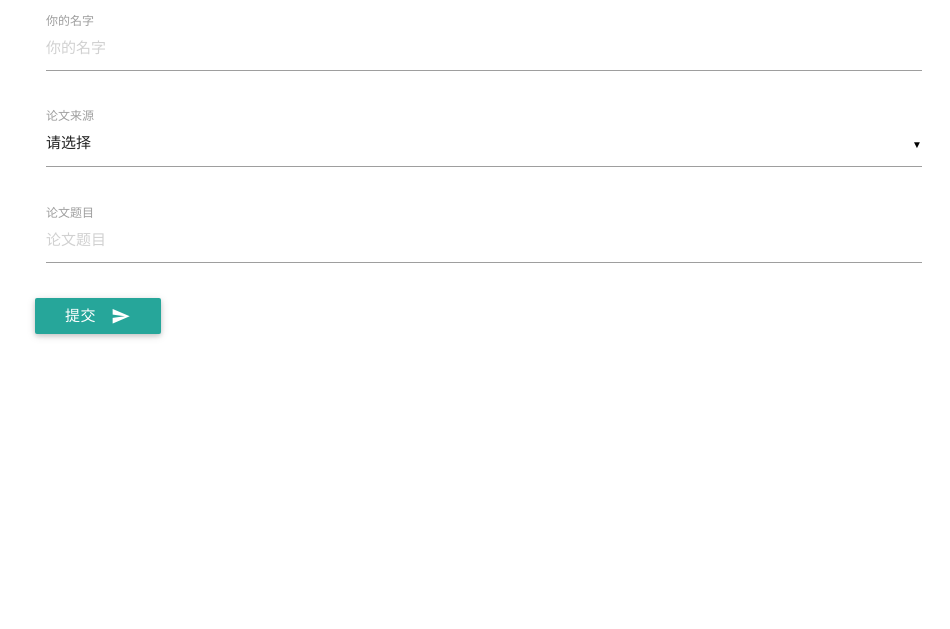
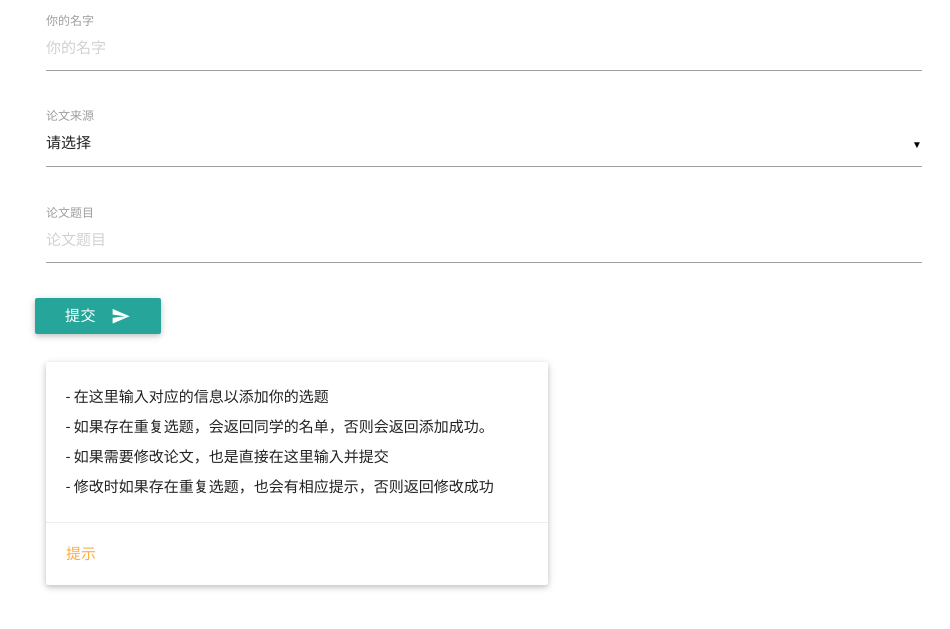
Before and after one commit to ahangchen/GotYou, a Django app: page /class/os in a window 1280 px wide. Shown: the top 629 px of the page, without its empty margins (156-1106 px from the left). Run offline with Django 3.2, Linux system fonts and the light colour scheme.

Commit message:
拦截非法信息，增加提示

```diff
--- /dev/null
+++ b/app/util/request.py
@@ -0,0 +1,5 @@
+def invalid_stu_name(name):
+    return not name or any(char.isdigit() for char in name)
+
+def invalid_paper_name(name):
+    return not name
--- a/app/views.py
+++ b/app/views.py
@@ -4,6 +4,7 @@ from app.ctrl import info
 
 
 # Create your views here.
+from app.util.request import invalid_stu_name, invalid_paper_name
 from app.util.table import test2xls
 
 
@@ -23,6 +24,11 @@ def os_paper(request):
     stu_name = request.POST['stu_name']
     paper_name = request.POST['paper_name']
     paper_src = request.POST['paper_src']
+    if invalid_stu_name(stu_name) or invalid_paper_name(paper_name) or paper_src == -1:
+        print(invalid_stu_name(stu_name))
+        print(invalid_paper_name(paper_name))
+        print(paper_src)
+        return HttpResponse('输入信息非法，有空测试不如多打点代码')
     ret, res = info.add_os_paper(stu_name, paper_src, paper_name)
     if res is not None:
         return HttpResponse(res)
--- a/templates/class/os.html
+++ b/templates/class/os.html
@@ -19,6 +19,7 @@
 
         <form class="col s12" action="os_paper" method="post">
             {% csrf_token %}
+
             <div class="row">
                 <div class="input-field col s12">
                     <input placeholder="你的名字" id="team_name" type="text" class="validate" name="stu_name" value="">
@@ -29,7 +30,7 @@
             <div class="row">
                 <div class="input-field col s12">
                     <select name="paper_src">
-                        <option value="" disabled selected>请选择</option>
+                        <option value="-1" disabled selected>请选择</option>
                         <option value="0">osdi2014</option>
                         <option value="1">sosp2015</option>
                         <option value="2">osdi2016</option>
@@ -50,7 +51,27 @@
                 </button>
             </div>
 
+            <div class="row">
+                <div class="col s12 m7">
+                    <div class="card horizontal">
+                        <div class="card-stacked">
+                            <div class="card-content">
+                                <p>- 在这里输入对应的信息以添加你的选题<br/>
+                                    - 如果存在重复选题，会返回同学的名单，否则会返回添加成功。<br/>
+                                    - 如果需要修改论文，也是直接在这里输入并提交<br/>
+                                    - 修改时如果存在重复选题，也会有相应提示，否则返回修改成功<br/>
+                                </p>
+                            </div>
+                            <div class="card-action">
+                                <a href="#">提示</a>
+                            </div>
+                        </div>
+                    </div>
+                </div>
+                <br/>
 
+
+            </div>
         </form>
 
     </div>
```
